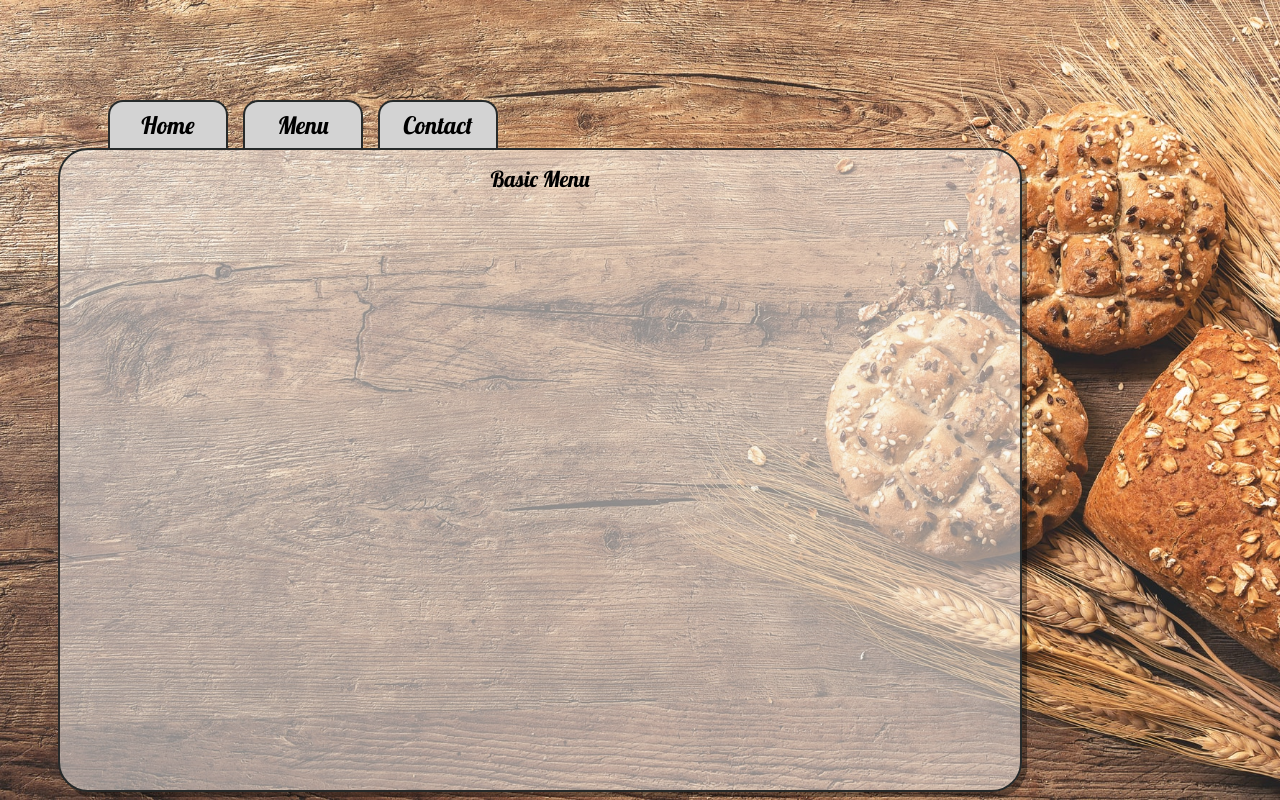
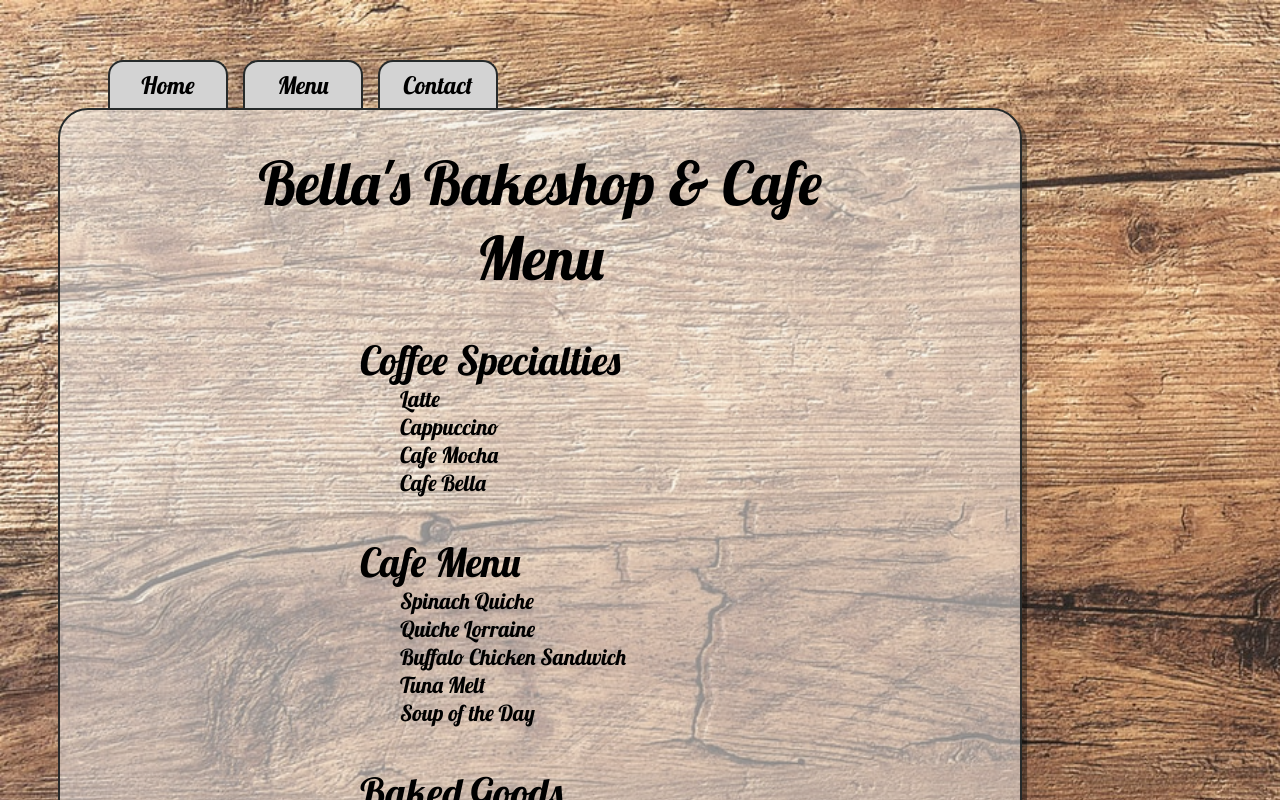
Before and after one commit to Lisa-Fink/Restaurant-Page, a website built with webpack: page dist/index.html in a window 1280 px wide. Both pictures are taken after a click on the button "Menu". Shown: the top 800 px of the page. Built offline with nearby package versions, Linux system fonts and the light colour scheme.

Commit message:
Added content and styling for the menu tab

```diff
--- a/src/menu.js
+++ b/src/menu.js
@@ -1,6 +1,94 @@
+import { heading } from "./home";
+
+
+function createSection(arr){
+    const sectionMenu = document.createElement('ul')
+    arr.forEach(item => {
+        const li = document.createElement('li')
+        li.innerText = item
+        sectionMenu.appendChild(li)
+    })
+    return sectionMenu
+}
+
+function coffeMenu() {
+    const coffeeArr = ['Latte', 'Cappuccino', 'Cafe Mocha', 'Cafe Bella']
+
+    const heading = document.createElement('h2')
+    heading.innerText = 'Coffee Specialties'
+
+    const coffee = document.createElement('div')
+    coffee.classList.add('menu')
+    coffee.appendChild(heading)
+    coffee.appendChild(createSection(coffeeArr))
+    return coffee
+}
+
+function cafeMenu() {
+    const cafeArr = ['Spinach Quiche', 'Quiche Lorraine', 'Buffalo Chicken Sandwich',
+            'Tuna Melt', 'Soup of the Day']
+
+    const heading = document.createElement('h2')
+    heading.innerText = 'Cafe Menu'
+
+    const cafe= document.createElement('div')
+    cafe.classList.add('menu')
+    cafe.appendChild(heading)
+    cafe.appendChild(createSection(cafeArr))
+    return cafe
+}
+
+function bakeryMenu(){
+    const menus = [
+        {
+            title: 'Amazing Cupcakes',
+            arr: ['Red Velvet', 'Vanilla Bean', 'Double Chocolate',
+            'Peanut Butter Surprise']
+        },
+        {
+            title: 'Scrumptious Pies',
+            arr: ['Very Cherry', 'Traditional Apple', 'Apple Crumb', 'Blueberry Dream']
+        },
+        {
+            title: 'Decadent Cakes',
+            arr: ['Our Famous 12 Layer Carrot Cake', 'Decadent Chocolate Mousse Cake',
+            'Bella\'s Strawberry Dream Angel Food Cake']
+        },
+        {
+            title: 'Cookies',
+            arr: ['Jumbo Black & White', 'Jumbo Chocolate Chip', 'Rainbow Cookies']
+        }
+    ]
+
+    const heading = document.createElement('h2')
+    heading.innerText = 'Baked Goods'
+    const bakery = document.createElement('div')
+    bakery.classList.add('menu')
+    bakery.appendChild(heading)
+
+    menus.forEach(section => {
+        const sectionDiv = document.createElement('div')
+        const heading = document.createElement('h3')
+        heading.innerText = section.title
+        sectionDiv.appendChild(heading)
+        sectionDiv.appendChild(createSection(section.arr))
+        bakery.appendChild(sectionDiv)
+    })
+
+    return bakery
+}
+
+
 function createMenu() {
     const content = document.getElementById('content');
-    content.innerText = 'Basic Menu';
+    const header = heading()
+    header.innerHTML += '<br>Menu'
+
+    content.appendChild(header)
+    content.appendChild(coffeMenu())
+    content.appendChild(cafeMenu())
+    content.appendChild(bakeryMenu())
+
 }
 
 export default createMenu
--- a/src/style.css
+++ b/src/style.css
@@ -19,12 +19,12 @@ h1 {
 }
 
 h2 {
-    font-size: 36px;
+    font-size: 40px;
     margin: 0;
 }
 
 h3 {
-    font-size: 32px;
+    font-size: 28px;
     margin: 15px 0;
     font-family: 'MyFont';
 }
@@ -56,7 +56,7 @@ nav {
     display: flex;
     gap: 15px;
     margin-left: 100px;
-    margin-top: 100px;
+    margin-top: 60px;
 }
 
 nav > button {
@@ -87,9 +87,10 @@ nav > button:hover{
 ul {
     list-style: none;
     margin: 0;
+    text-align: left;
 }
 
-.home-info {
+.home-info, .menu {
     text-align: left;
     width: 360px;
     margin: 40px auto;
```
